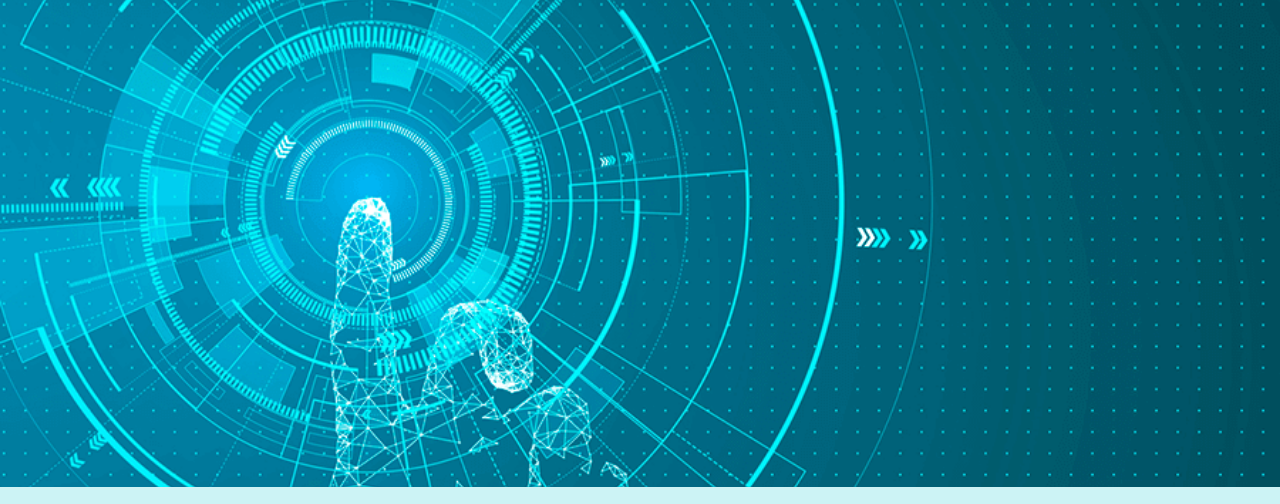
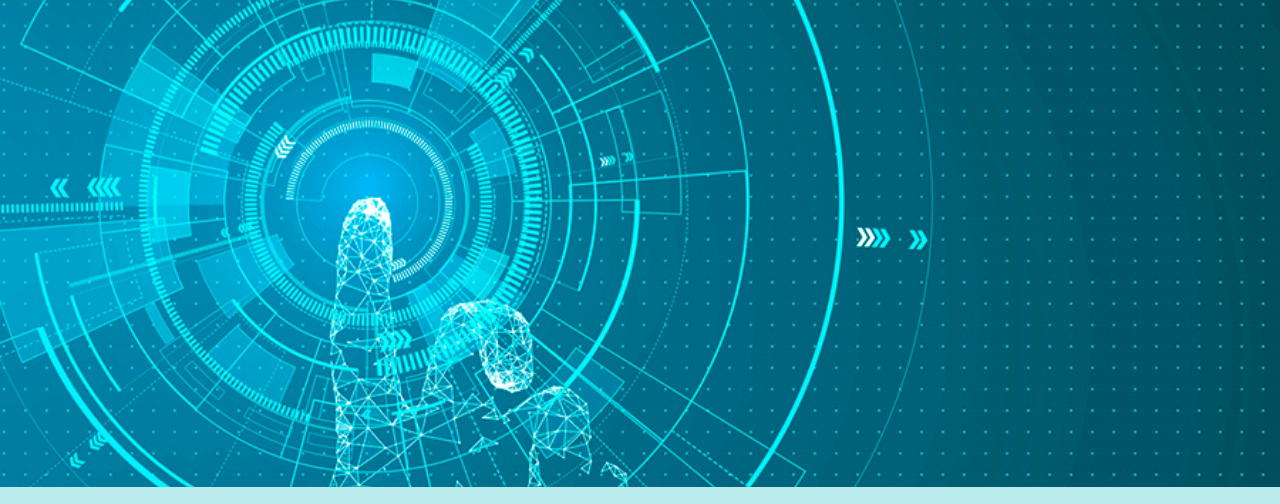
Before and after one commit to Tommy1894/portafolio, a plain HTML site: page index.html in a window 1280 px wide. Shown: the part 77-581 px from the top of the page. Drawn offline with nearby package versions, Linux system fonts and the light colour scheme.

Commit message:
primer commit

```diff
--- a/assets/css/styles.css
+++ b/assets/css/styles.css
@@ -25,7 +25,7 @@ body{
     font-family: Cambria, Cochin, Georgia, Times, 'Times New Roman', serif;
     font-size: 16pt;
     color: black;
-    background-color: #ccf3f5 ;
+    background-color: rgb(185, 235, 237) ;
 }
 
 p{
```
